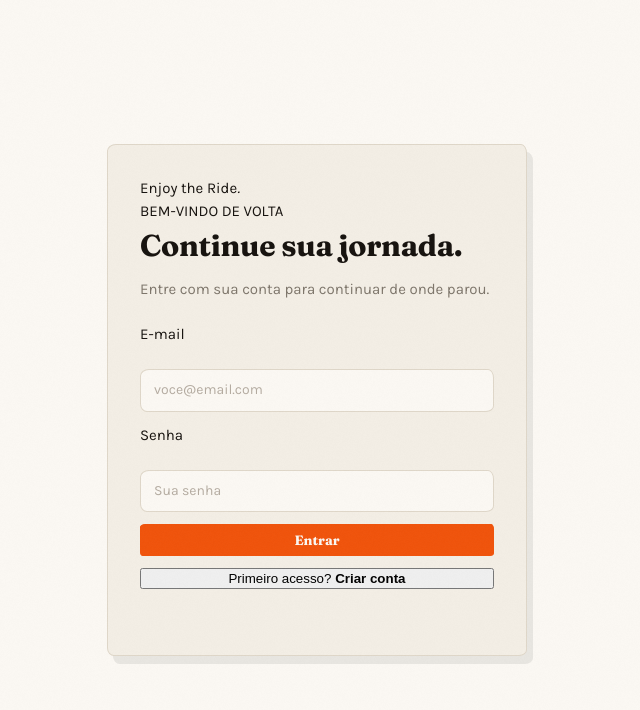
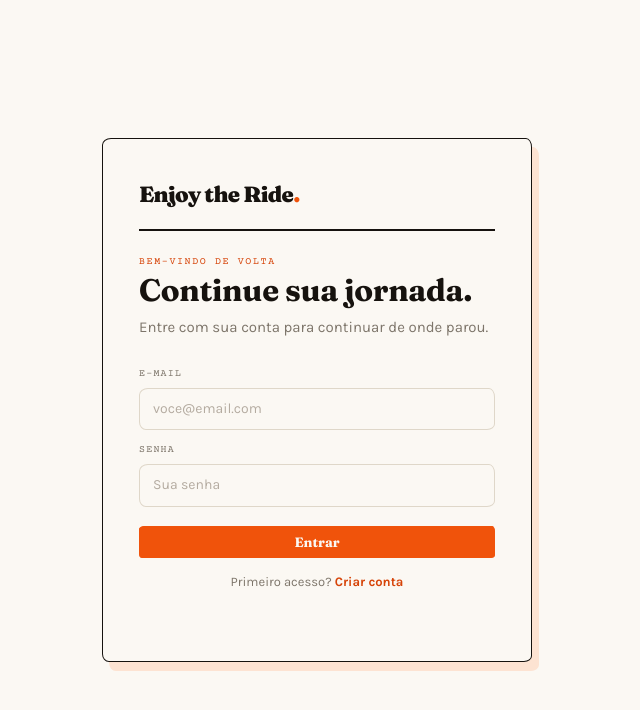
Before and after one commit to leleuabdala/enjoy-the-ride, a website built with Vite: page index.html in a window 1280 px wide. Shown: the whole page, without its empty margins (323-963 px from the left). Built offline with nearby package versions, Linux system fonts and the light colour scheme; no server answers.

Commit message:
Polish Enjoy the Ride authentication screen

```diff
--- a/style.css
+++ b/style.css
@@ -315,11 +315,24 @@ h1,h2,h3{font-family:"Fraunces",Georgia,serif;font-weight:700;margin:0;letter-sp
   .obt{grid-template-columns:1fr}
 }
 @media (prefers-reduced-motion:reduce){*{animation-duration:.01ms!important;transition-duration:.01ms!important}}
-.auth-gate{min-height:100vh;display:grid;place-items:center;padding:24px;background:var(--paper)}
+.auth-gate{min-height:100vh;display:grid;place-items:center;padding:24px;background:var(--paper);position:relative;z-index:2}
 .auth-gate[hidden]{display:none}
-.auth-card{width:min(420px,100%);padding:32px;border:1px solid var(--rule);border-radius:var(--hand);background:var(--paper-2);box-shadow:6px 8px 0 rgba(22,18,14,.08)}
-.auth-card>p{color:var(--ink-soft);margin:8px 0 22px}
-.auth-card form{display:grid;gap:12px}
-.auth-card .btn{width:100%}
-.auth-message{min-height:20px;margin:2px 0 0;font-size:13px;color:var(--orange-2)}
+.auth-card{width:min(430px,100%);padding:38px 36px 34px;border:1.5px solid var(--ink);border-radius:var(--hand);background:var(--paper);box-shadow:7px 9px 0 var(--orange-soft)}
+.auth-card .logo{font-family:"Fraunces",serif;font-size:22px;font-weight:900;letter-spacing:-.03em;padding-bottom:18px;border-bottom:2px solid var(--ink)}
+.auth-card .logo em{font-style:normal;color:var(--orange)}
+.auth-kicker{font:10px "Courier Prime",monospace;letter-spacing:.16em;color:var(--orange-2);margin-top:25px}
+.auth-card h1{font-size:31px;line-height:1.05;margin-top:7px}
+.auth-card>p{color:var(--ink-soft);margin:9px 0 24px}
+.auth-card form{display:grid;gap:9px}
+.auth-label{font:10px "Courier Prime",monospace;letter-spacing:.12em;text-transform:uppercase;color:var(--ink-soft);margin-top:5px}
+.auth-card .field{margin:0;background:var(--paper)}
+.auth-card .btn{width:100%;margin-top:10px}
+.auth-switch{appearance:none;border:0;background:transparent;color:var(--ink-soft);font:13px "Karla",sans-serif;padding:7px;cursor:pointer}
+.auth-switch b{color:var(--orange-2)}
+.auth-switch:hover b{text-decoration:underline}
+.auth-switch:disabled{opacity:.55;cursor:wait}
+.auth-message{min-height:21px;margin:1px 0 0;font-size:13px;text-align:center;color:var(--orange-2)}
+.auth-message[data-kind="success"]{color:var(--ink-2)}
+.auth-message[data-kind="working"]{color:var(--ink-soft)}
 .auth-signout{position:fixed;right:18px;bottom:18px;z-index:20;background:var(--paper)}
+@media(max-width:480px){.auth-gate{padding:16px}.auth-card{padding:30px 24px}.auth-card h1{font-size:27px}}
```
